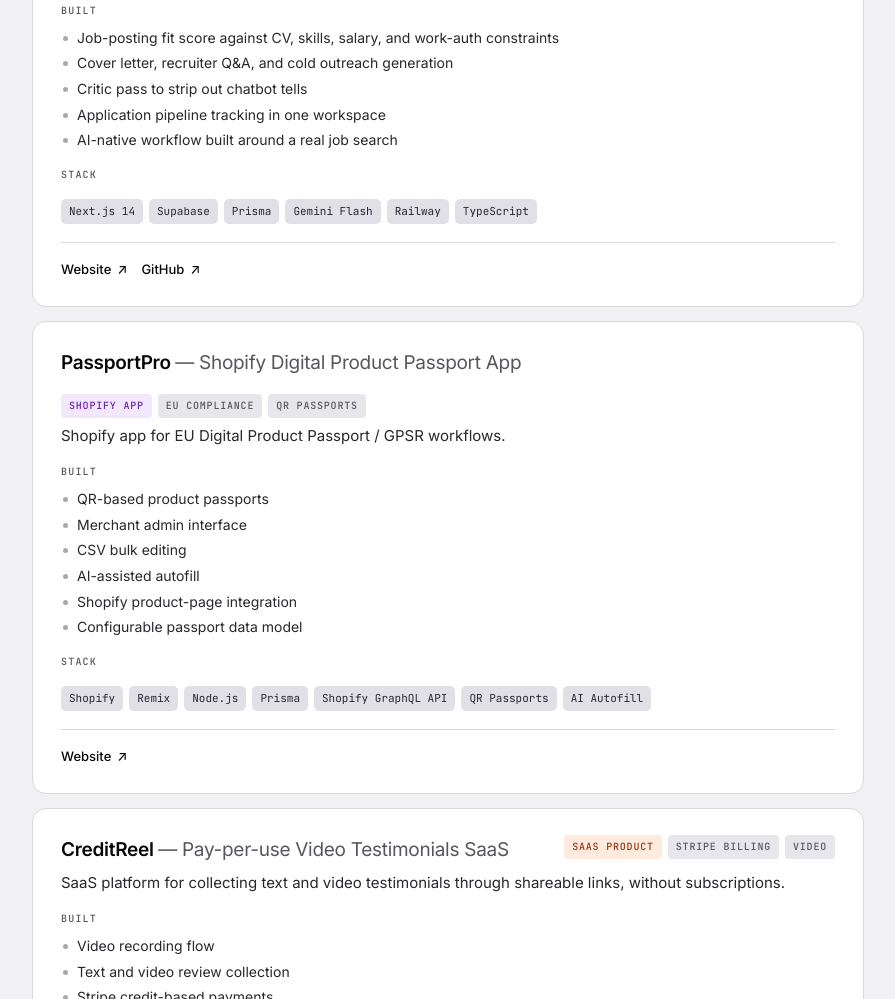
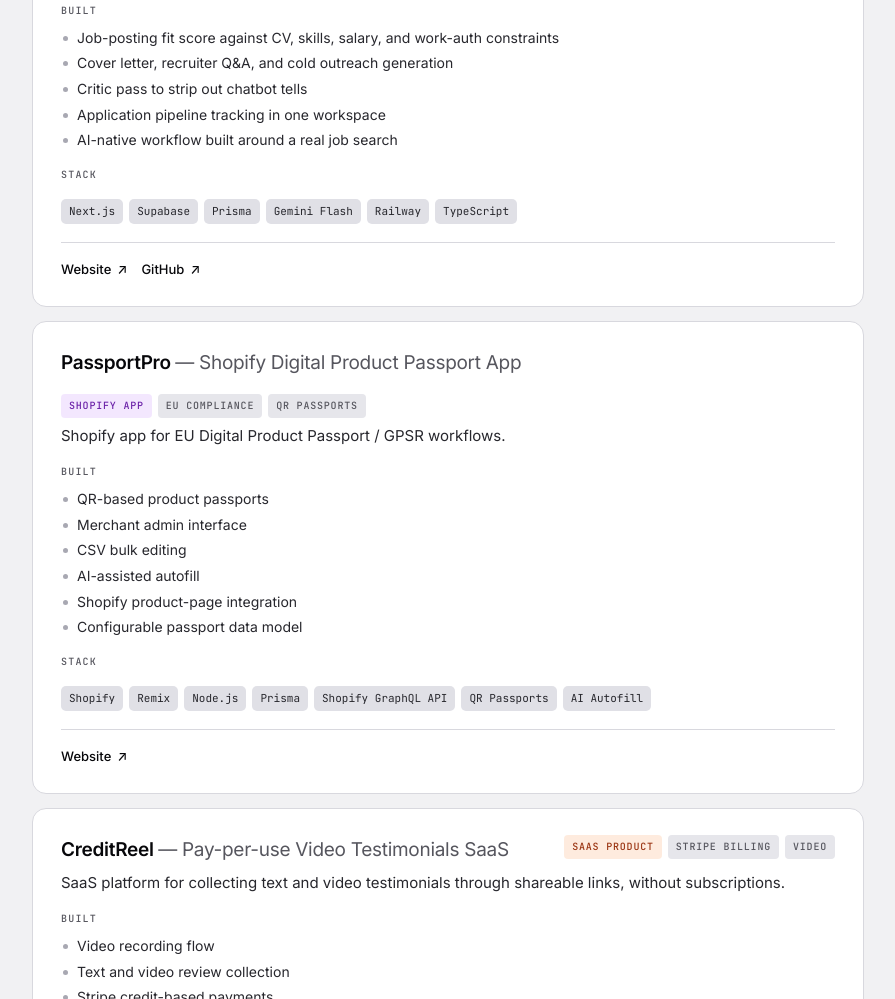
Before and after one commit to nikbeznosikov/nikbeznosikov.github.io, a plain HTML site: page index.html in a window 1280 px wide. Shown: the part 1338-2337 px from the top of the page, without its empty margins (192-1087 px from the left). Drawn offline with Linux system fonts and the light colour scheme.

Commit message:
fix: correct Next.js version display in project stack

```diff
--- a/index.html
+++ b/index.html
@@ -931,7 +931,7 @@
               <div class="proj-block">
                 <h4>Stack</h4>
                 <div class="proj-stack">
-                  <span>Next.js 14</span><span>Supabase</span><span>Prisma</span><span>Gemini Flash</span
+                  <span>Next.js</span><span>Supabase</span><span>Prisma</span><span>Gemini Flash</span
                   ><span>Railway</span><span>TypeScript</span>
                 </div>
               </div>
```
